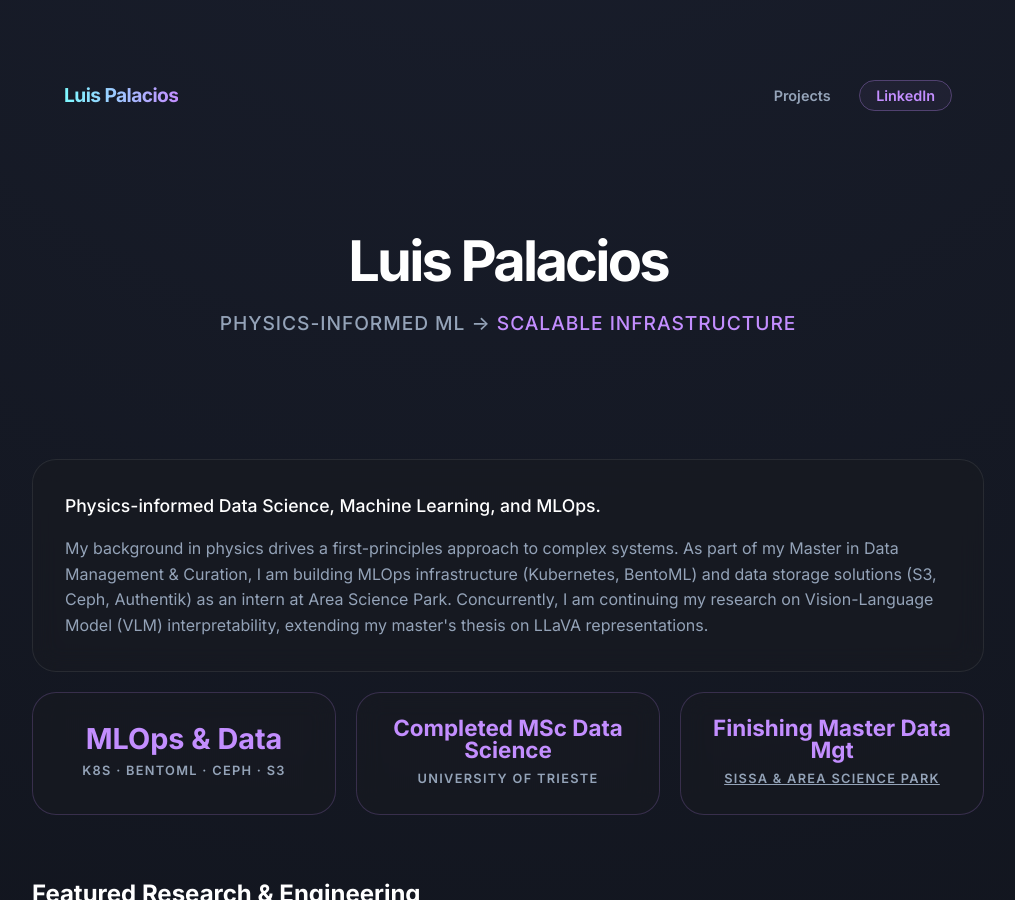
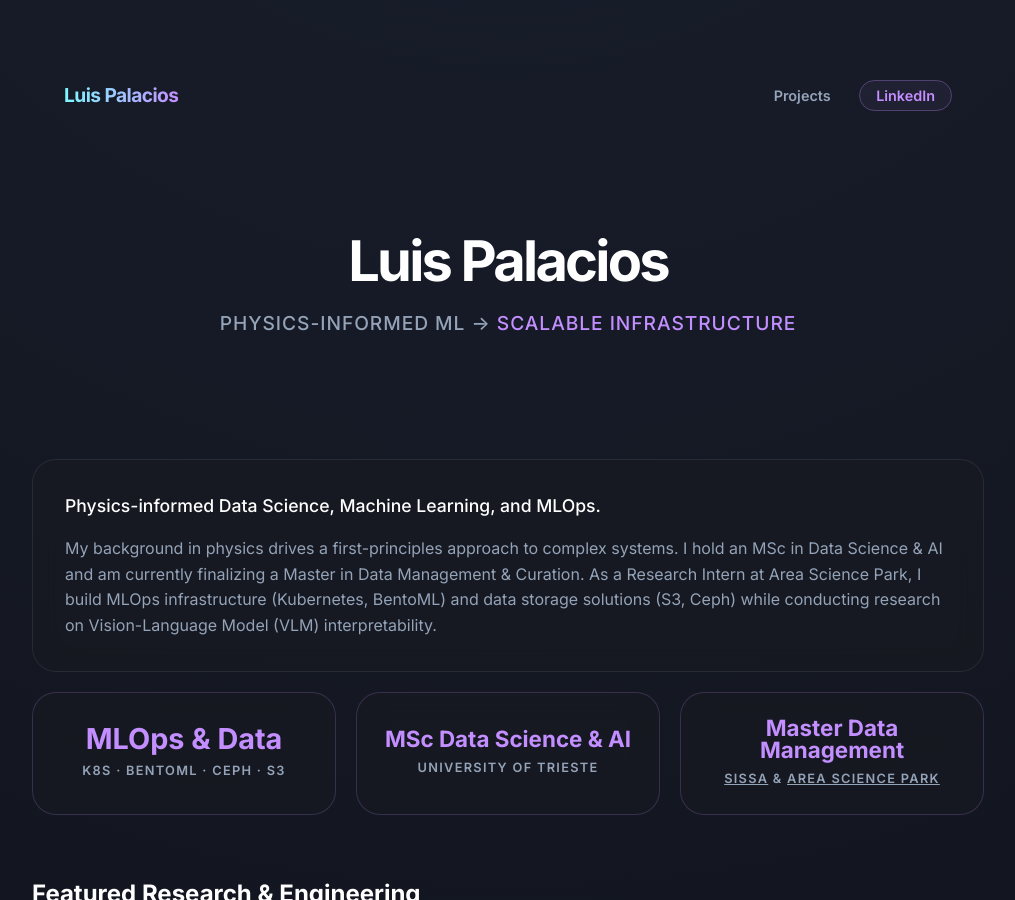
Before and after one commit to luisfpal/luisfpal.github.io, a Jekyll site: the page built from index.md, in a window 1280 px wide and 900 px high. Shown: the whole window, without its empty margins (132-1147 px from the left). Built offline with Jekyll 4.4.1, drawn with Linux system fonts in a browser that asks for light colours.

Commit message:
Update: Align bio and bento grid strictly with CV data.

```diff
--- a/index.md
+++ b/index.md
@@ -14,7 +14,7 @@ title: Luis Palacios
       Physics-informed Data Science, Machine Learning, and MLOps.
     </p>
     <p style="margin-top: 16px;">
-      My background in physics drives a first-principles approach to complex systems. As part of my Master in Data Management & Curation, I am building MLOps infrastructure (Kubernetes, BentoML) and data storage solutions (S3, Ceph, Authentik) as an intern at Area Science Park. Concurrently, I am continuing my research on Vision-Language Model (VLM) interpretability, extending my master's thesis on LLaVA representations.
+      My background in physics drives a first-principles approach to complex systems. I hold an MSc in Data Science & AI and am currently finalizing a Master in Data Management & Curation. As a Research Intern at Area Science Park, I build MLOps infrastructure (Kubernetes, BentoML) and data storage solutions (S3, Ceph) while conducting research on Vision-Language Model (VLM) interpretability.
     </p>
   </div>
 
@@ -24,13 +24,13 @@ title: Luis Palacios
   </div>
 
   <div class="bento-item item-stat glass">
-    <div class="stat-value" style="font-size: 1.4em;">Completed MSc Data Science</div>
+    <div class="stat-value" style="font-size: 1.4em;">MSc Data Science & AI</div>
     <div class="stat-label">University of Trieste</div>
   </div>
 
   <div class="bento-item item-stat glass">
-    <div class="stat-value" style="font-size: 1.4em;">Finishing Master Data Mgt</div>
-    <div class="stat-label"><a href="https://www.sissa.it/training/professional-master-courses/master-data-management-and-curation" style="color: inherit; text-decoration: underline;" target="_blank">SISSA & Area Science Park</a></div>
+    <div class="stat-value" style="font-size: 1.4em;">Master Data Management</div>
+    <div class="stat-label"><a href="https://www.sissa.it/" style="color: inherit; text-decoration: underline;" target="_blank">SISSA</a> &amp; <a href="https://www.areasciencepark.it/" style="color: inherit; text-decoration: underline;" target="_blank">Area Science Park</a></div>
   </div>
 </div>
 
```
